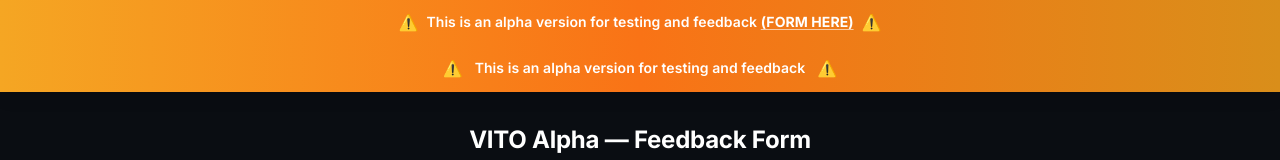
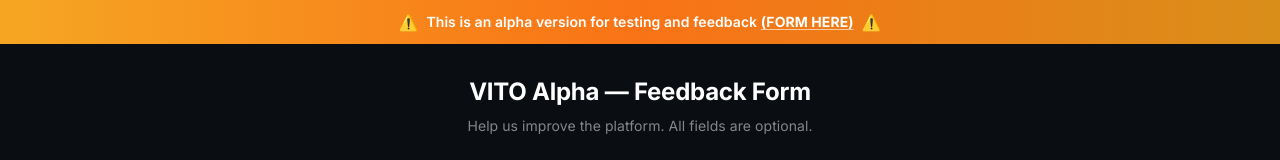
Before and after one commit to mhh1430hacker/VITO-Alpha, a Next.js app: page /alpha/form in a window 1280 px wide. Shown: the top 160 px of the page. Built offline with nearby package versions, Linux system fonts and the light colour scheme.

Commit message:
Initial release: VITO-Alpha standalone

```diff
--- a/src/app/alpha/form/page.tsx
+++ b/src/app/alpha/form/page.tsx
@@ -8,21 +8,6 @@
 
   return (
     <div className="min-h-screen bg-[#0A0D12]">
-      <motion.div
-        initial={{ y: -60, opacity: 0 }}
-        animate={{ y: 0, opacity: 1 }}
-        transition={{ type: 'spring', stiffness: 300, damping: 25 }}
-        className="sticky top-0 z-50 w-full"
-      >
-        <div className="flex items-center justify-center gap-3 bg-gradient-to-r from-amber-500 via-orange-500 to-amber-600 px-6 py-3 shadow-lg shadow-amber-500/20">
-          <span className="text-base">⚠️</span>
-          <p className="text-sm font-semibold text-white">
-            This is an alpha version for testing and feedback
-          </p>
-          <span className="text-base">⚠️</span>
-        </div>
-      </motion.div>
-
       <div className="mx-auto max-w-3xl px-4 py-8">
         <div className="mb-8 text-center">
           <h1 className="text-2xl font-bold text-white mb-2">VITO Alpha — Feedback Form</h1>
@@ -38,7 +23,7 @@
             </div>
           )}
           <iframe
-            src="https://forms.zoho.sa/mahdialhajjizoho1/form/VitoAlphaform"
+            src="https://docs.google.com/forms/d/e/1FAIpQLSe5LwmJ_ctfCrA7EzOIAeDJhSvWJlA1ZREbPt4FrSLn4DTdCA/viewform?embedded=true"
             width="100%"
             height="800"
             frameBorder="0"
--- a/src/components/alpha/alpha-banner.tsx
+++ b/src/components/alpha/alpha-banner.tsx
@@ -3,7 +3,7 @@
 import { useEffect, useRef, useState } from 'react'
 import { motion, AnimatePresence } from 'framer-motion'
 
-const FORM_URL = 'https://forms.zoho.sa/mahdialhajjizoho1/form/VitoAlphaform'
+const FORM_URL = 'https://forms.gle/t1ThHQcs5mjXHvv87'
 
 export function AlphaBanner() {
   const [showExitPopup, setShowExitPopup] = useState(false)
```
